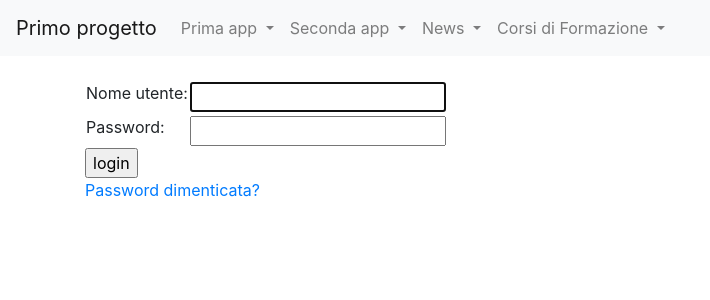
After one commit to lorenzobrendolin/primo_progetto, a Django app: page /accounts/login/ in a window 1280 px wide. The commit adds this page. Shown: the top 300 px of the page, without its empty margins (0-710 px from the left). Run offline with Django 5.2, Linux system fonts and the light colour scheme.

Commit message:
passo 24

```diff
--- a/primo_progetto/templates/base.html
+++ b/primo_progetto/templates/base.html
@@ -57,11 +57,6 @@
                   Corsi di Formazione
                 </a>
                 <div class="dropdown-menu" aria-labelledby="navbarDropdownMenuLink">
-                  <a class="dropdown-item" href="{% url 'corsi_formazione:view_a'%}">A</a>
-                  <a class="dropdown-item" href="{% url 'corsi_formazione:view_b'%}">B</a>
-                  <a class="dropdown-item" href="{% url 'corsi_formazione:view_c'%}">C</a>
-                  <a class="dropdown-item" href="{% url 'corsi_formazione:view_d'%}">D</a>
-                  <a class="dropdown-item" href="{% url 'corsi_formazione:view_e'%}">E</a>
                 </div>
               </li>
           </ul>
--- /dev/null
+++ b/primo_progetto/templates/registration/login.html
@@ -0,0 +1,23 @@
+{% extends "base.html" %}
+{% block content %}
+{% if form.errors %}
+<p> Username e Password non combaciano: riprova </p>
+{% endif %}
+<form method="post" action="{% url 'login' %}">
+{% csrf_token %}
+<table>
+<tr>
+    <td>{{ form.username.label_tag }}</td>
+    <td>{{ form.username }}</td>
+</tr>
+<tr>
+    <td>{{ form.password.label_tag }}</td>
+    <td>{{ form.password }}</td>
+</tr>
+</table>
+<input type="submit" value="login" />
+<input type="hidden" name="next" value="{{next}}"/>
+</form>
+{# Assumes you setup the password_reset view in your URLconf#}
+<p><a href="{% url 'password_reset' %}">Password dimenticata?<a/></p>
+{% endblock %}
--- a/primo_progetto/urls.py
+++ b/primo_progetto/urls.py
@@ -26,3 +26,8 @@ urlpatterns = [
     path('news/',include("news.urls",namespace="news")),
     path('corsi_formazione/',include("corsi_formazione.urls",namespace="corsi_formazione")),
 ]
+
+#Add Django site authentication urls (for login, logout, password management)
+urlpatterns+=[
+    path('accounts/', include('django.contrib.auth.urls')),
+]
```
